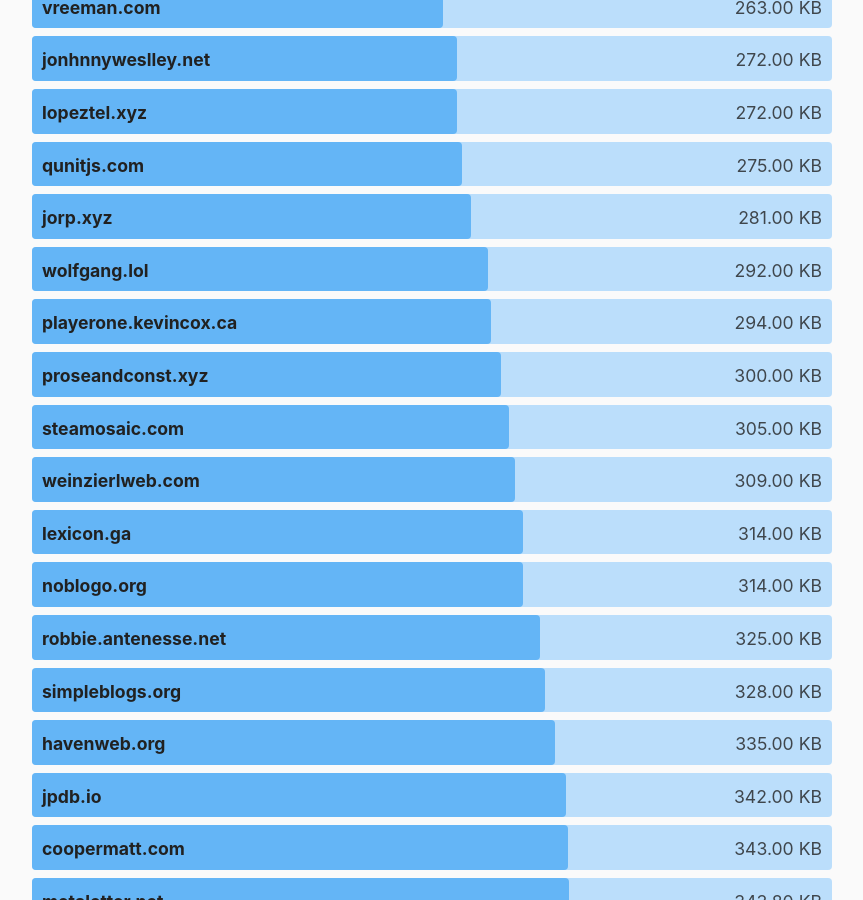
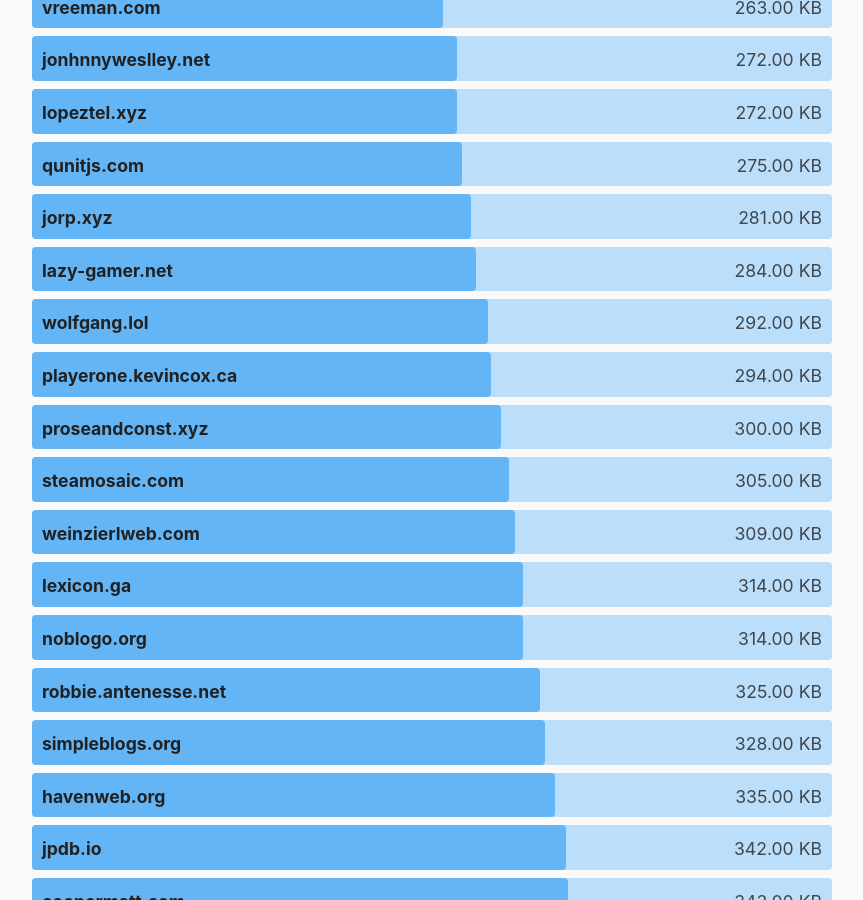
Before and after one commit to kevquirk/512kb.club, a Jekyll site: the page built from index.md, in a window 1280 px wide and 900 px high, scrolled down 14064 px. Shown: the whole window, without its empty margins (208-1071 px from the left). Built offline with Jekyll 4.4.1, drawn with Linux system fonts in a browser that asks for light colours.

Commit message:
Update sites.yml

```diff
--- a/_data/sites.yml
+++ b/_data/sites.yml
@@ -728,6 +728,11 @@
   size: 204
   last_checked: 2021-08-08
 
+- domain: lazy-gamer.net
+  url: https://lazy-gamer.net/
+  size: 284
+  last_checked: 2021-08-10
+
 - domain: leagueh.xyz
   url: https://leagueh.xyz/en/
   size: 9.4
```
